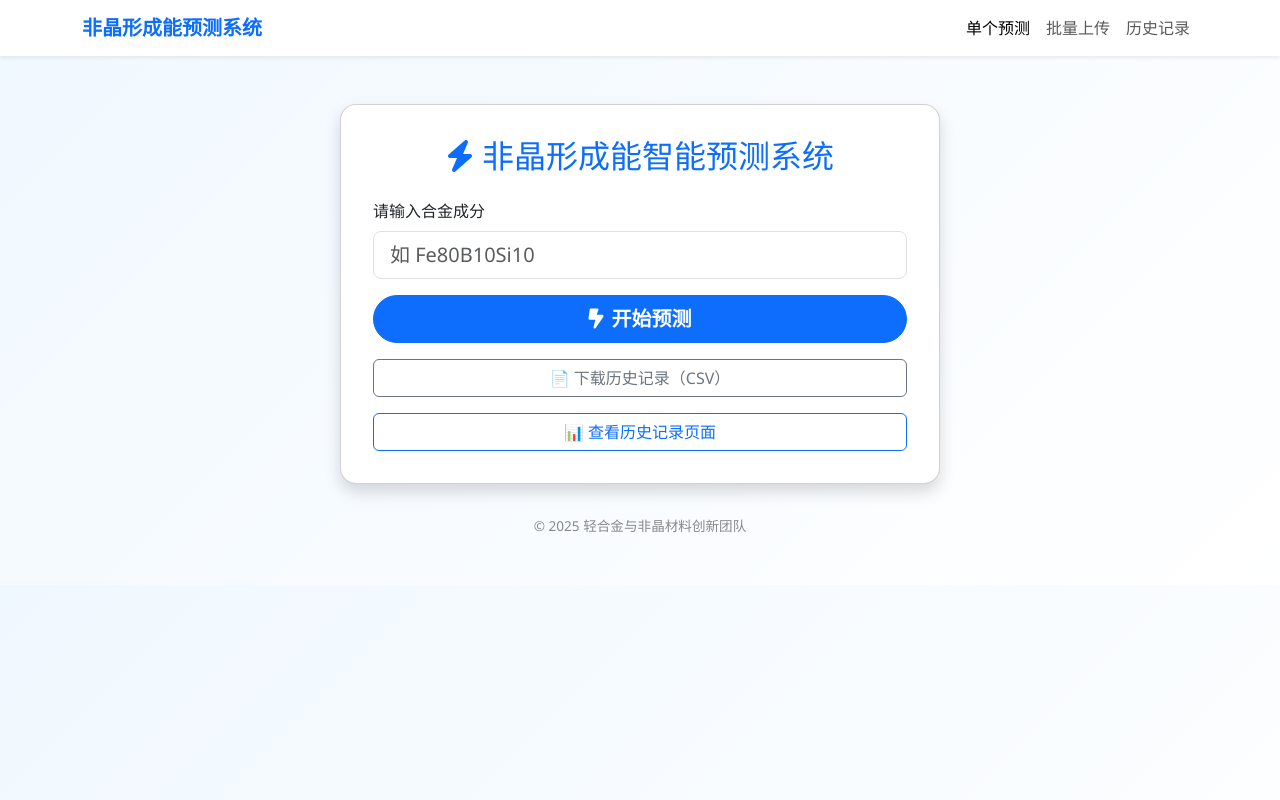
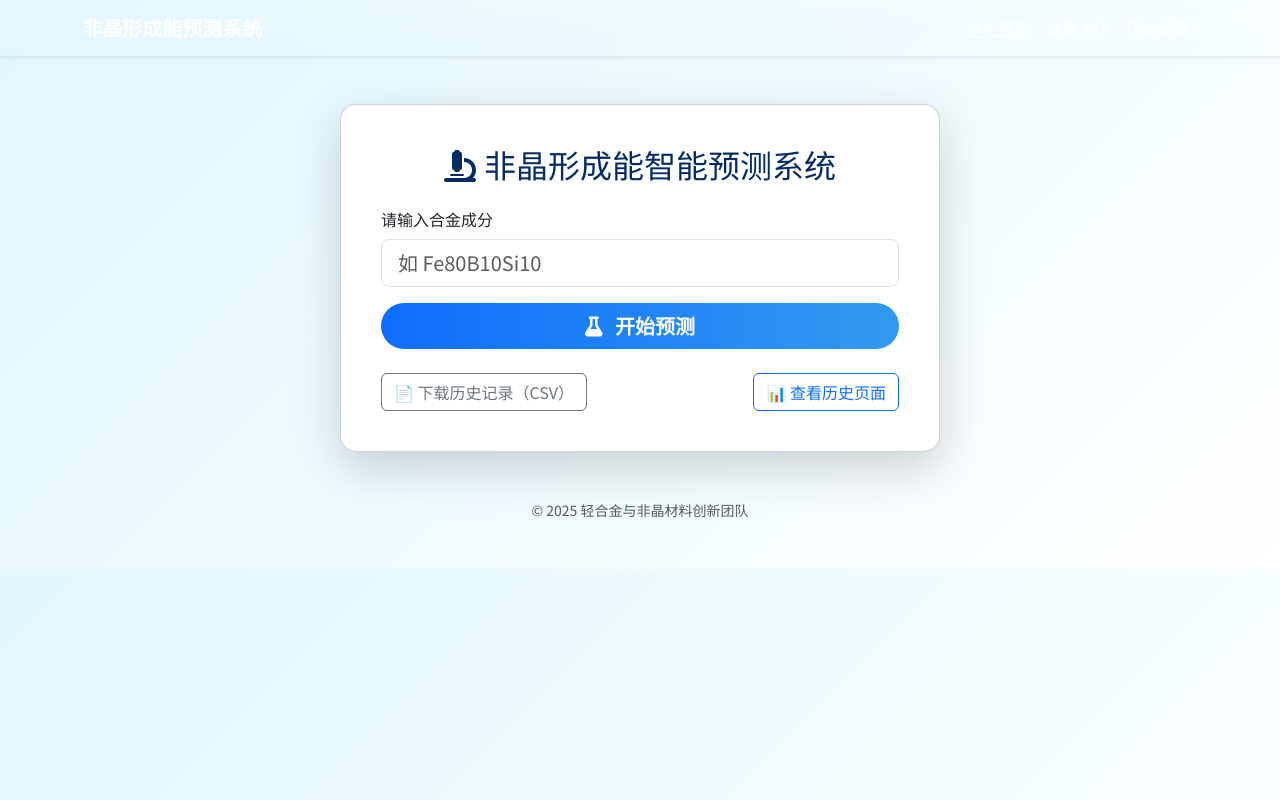
Before and after one commit to xieye777/dmax-predictor, a Flask app: page / in a window 1280 px wide. Run offline with Flask 3, Linux system fonts and the light colour scheme; parts of the project's set-up code (start-up, migrations or seed data) failed here and were passed over.

Commit message:
Add files via upload

```diff
--- a/templates/index.html
+++ b/templates/index.html
@@ -6,65 +6,55 @@
   <meta name="viewport" content="width=device-width, initial-scale=1">
   <link href="https://cdn.jsdelivr.net/npm/bootstrap@5.3.0/dist/css/bootstrap.min.css" rel="stylesheet">
   <link href="https://cdnjs.cloudflare.com/ajax/libs/font-awesome/6.5.0/css/all.min.css" rel="stylesheet">
-  <style>
-    body {
-      background: linear-gradient(135deg, #f0f8ff, #ffffff);
-      font-family: 'Segoe UI', sans-serif;
-    }
-    .app-card {
-      border-radius: 1rem;
-      padding: 2rem;
-    }
-    .btn-primary {
-      border-radius: 2rem;
-      font-weight: 600;
-    }
-    footer {
-      text-align: center;
-      font-size: 0.85rem;
-      color: #888;
-      margin-top: 2rem;
-    }
-  </style>
+  <link href="{{ url_for('static', filename='style.css') }}" rel="stylesheet">
 </head>
 <body>
-<nav class="navbar navbar-expand-lg navbar-light bg-white shadow-sm">
+
+<nav class="navbar navbar-expand-lg navbar-dark bg-gradient shadow-sm">
   <div class="container">
-    <a class="navbar-brand fw-bold text-primary" href="/">非晶形成能预测系统</a>
-    <div class="collapse navbar-collapse">
-      <ul class="navbar-nav ms-auto">
-        <li class="nav-item"><a class="nav-link active" href="/">单个预测</a></li>
-        <li class="nav-item"><a class="nav-link" href="/batch">批量上传</a></li>
-        <li class="nav-item"><a class="nav-link" href="/history/view">历史记录</a></li>
-      </ul>
-    </div>
+    <a class="navbar-brand fw-bold text-white" href="/">非晶形成能预测系统</a>
+    <ul class="navbar-nav ms-auto">
+      <li class="nav-item"><a class="nav-link active" href="/">单个预测</a></li>
+      <li class="nav-item"><a class="nav-link" href="/batch">批量上传</a></li>
+      <li class="nav-item"><a class="nav-link" href="/history/view">历史记录</a></li>
+    </ul>
   </div>
 </nav>
+
 <div class="container py-5">
-  <div class="card shadow app-card mx-auto" style="max-width: 600px;">
-    <h2 class="text-center mb-4 text-primary"><i class="fas fa-bolt me-2"></i>非晶形成能智能预测系统</h2>
+  <div class="card shadow-lg app-card mx-auto">
+    <h2 class="text-center mb-4 text-primary-emphasis"><i class="fas fa-microscope me-2"></i>非晶形成能智能预测系统</h2>
+
     <form method="post" novalidate>
       <div class="mb-3">
         <label for="composition" class="form-label">请输入合金成分</label>
         <input type="text" class="form-control form-control-lg" id="composition" name="composition" placeholder="如 Fe80B10Si10" required>
       </div>
       <div class="d-grid">
-        <button type="submit" class="btn btn-primary btn-lg">
-          <i class="fas fa-bolt-lightning me-2"></i>开始预测
+        <button type="submit" class="btn btn-predict btn-lg">
+          <i class="fas fa-flask me-2"></i> 开始预测
         </button>
       </div>
     </form>
+
     {% if result is not none %}
     <div class="alert alert-success mt-4 text-center fs-5">
-      D<sub>max</sub> = <strong>{{ result | round(4) }} mm</strong>
+      🧪 D<sub>max</sub> = <strong>{{ result | round(4) }} mm</strong>
     </div>
     {% elif error %}
     <div class="alert alert-danger mt-4">{{ error }}</div>
     {% endif %}
-    <a href="{{ url_for('download_history') }}" class="btn btn-outline-secondary mt-3">📄 下载历史记录（CSV）</a>
-    <a href="{{ url_for('view_history') }}" class="btn btn-outline-primary mt-3">📊 查看历史记录页面</a>
+
+    <div class="d-flex justify-content-between mt-4">
+      <a href="{{ url_for('download_history') }}" class="btn btn-outline-secondary">📄 下载历史记录（CSV）</a>
+      <a href="{{ url_for('view_history') }}" class="btn btn-outline-primary">📊 查看历史页面</a>
+    </div>
   </div>
-  <footer>&copy; 2025 轻合金与非晶材料创新团队</footer>
+
+  <footer class="text-center mt-5 text-muted small">
+    &copy; 2025 轻合金与非晶材料创新团队
+  </footer>
 </div>
+
 </body>
 </html>
```
Also changed, not shown: templates/batch.html (+27 -11 lines), templates/history.html (+14 -9 lines).
